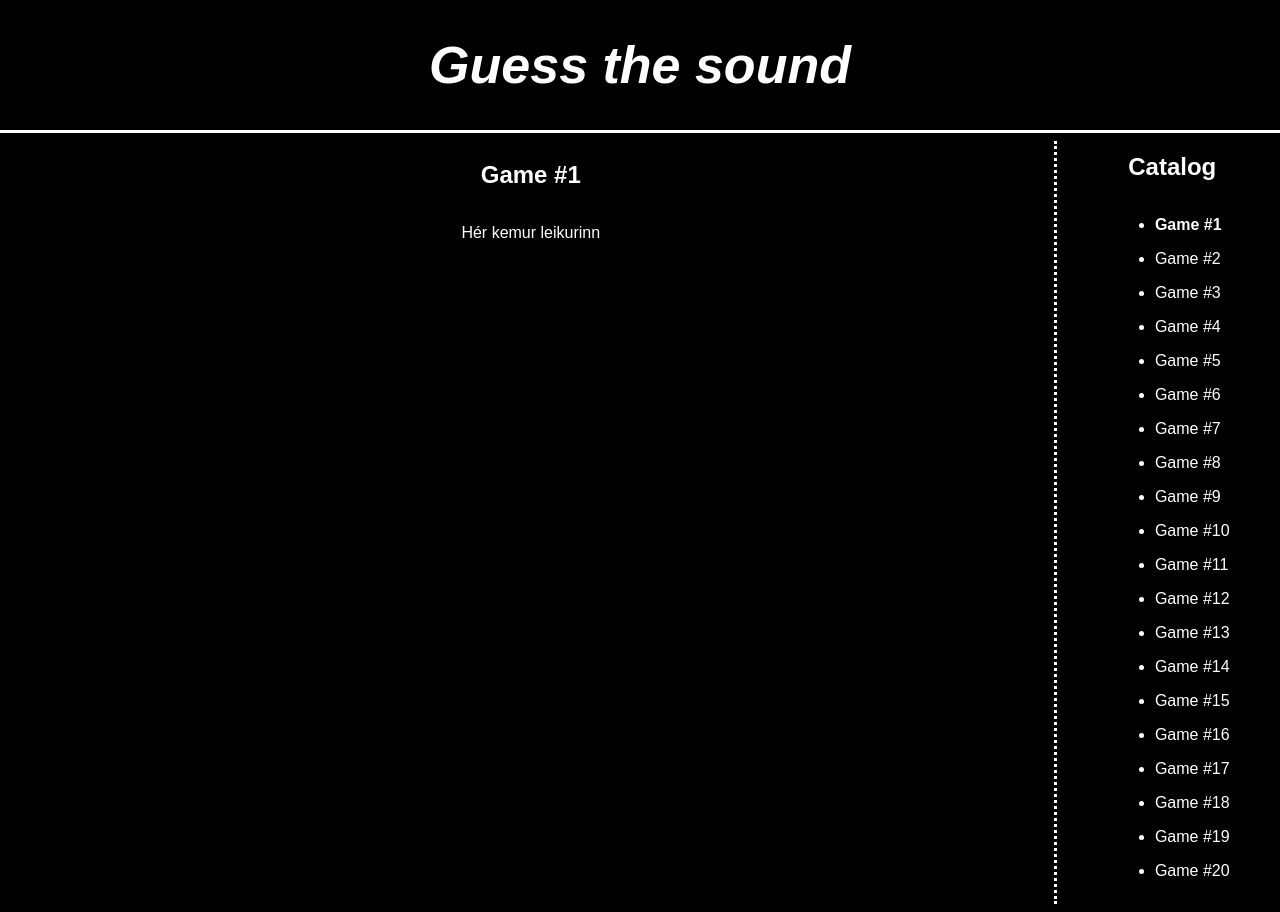
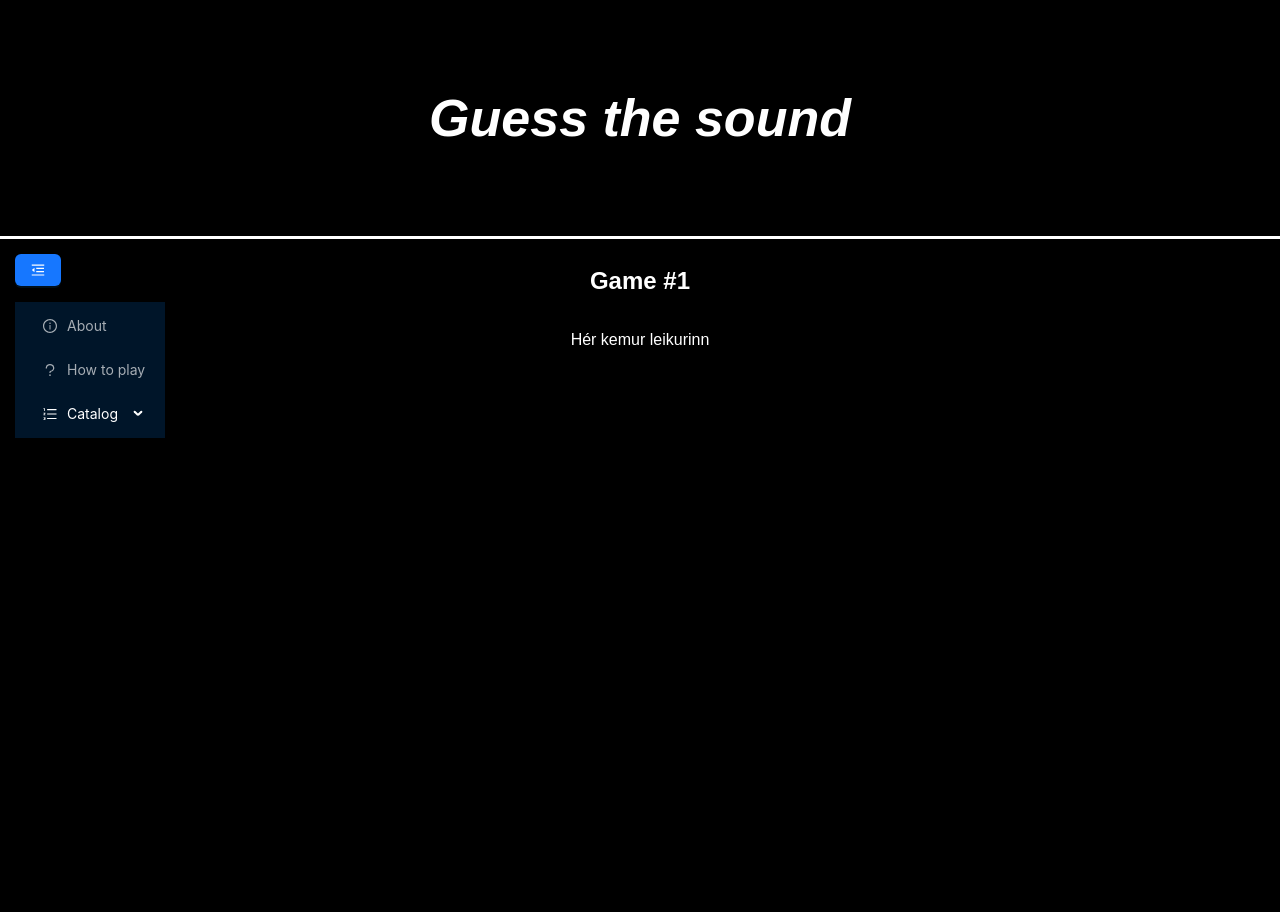
Before and after one commit to SmariF89/guess-sound, a Next.js app: page / in a window 1280 px wide. After the commit the page ends 800 px from the top, so only its background shows below. Built offline with nearby package versions, Linux system fonts and the light colour scheme.

Commit message:
Added a menu for navigation and game selection.

```diff
--- a/src/app/components/Game.tsx
+++ b/src/app/components/Game.tsx
@@ -24,8 +24,8 @@ export default function Game() {
 		<GameContainer>
 			<Banner />
 			<GameAreaContainer>
+				<GameList />
 				<GameArea />
-				<GameList />
 			</GameAreaContainer>
 		</GameContainer>
 	);
--- a/src/app/components/GameArea.tsx
+++ b/src/app/components/GameArea.tsx
@@ -8,7 +8,6 @@ const GameAreaInnerContainer = styled.div`
 	display: flex;
 	flex-direction: column;
 	align-items: center;
-	border-right: dotted;
 	flex-grow: 9;
 	margin: 8px;
 `;
--- a/src/app/components/GameList.tsx
+++ b/src/app/components/GameList.tsx
@@ -1,40 +1,100 @@
 'use client';
 
-import React from 'react';
+import React, { useState } from 'react';
 import { styled } from 'styled-components';
 import useGameContext from '../context/GameContext';
 import { Game } from '../types';
+import { Button, Menu, MenuProps } from 'antd';
+import {
+	InfoCircleOutlined,
+	MenuFoldOutlined,
+	MenuUnfoldOutlined,
+	OrderedListOutlined,
+	QuestionOutlined,
+	RightOutlined,
+} from '@ant-design/icons';
+import { MenuInfo } from 'rc-menu/lib/interface';
 
 const GameListContainer = styled.div`
-	display: flex;
-	flex-direction: column;
-	align-items: center;
-
-	flex-grow: 1;
+	position: absolute;
+	margin: 15px 0px 0px 15px;
 `;
 
 const gameList: Game[] = Array.from(Array(20).keys()).map<Game>((n: number) => {
 	return { num: n + 1 };
 });
 
+type MenuItem = Required<MenuProps>['items'][number];
+
+const getItem = (
+	label: React.ReactNode,
+	key: React.Key,
+	icon?: React.ReactNode,
+	children?: MenuItem[],
+	type?: 'group',
+): MenuItem => {
+	return {
+		key,
+		icon,
+		children,
+		label,
+		type,
+	} as MenuItem;
+};
+
+const menuItems: MenuItem[] = [
+	getItem('About', 'about', <InfoCircleOutlined />),
+	getItem('How to play', 'how-to-play', <QuestionOutlined />),
+	getItem('Catalog', 'catalog', <OrderedListOutlined />, [
+		...gameList.map((game) => {
+			return getItem(`Game #${game.num}`, game.num, <RightOutlined />);
+		}),
+	]),
+];
+
 export default function GameList() {
+	const [menuCollapsed, setMenuCollapsed] = useState(false);
 	const [gameState, setGameState] = useGameContext();
+
+	const onMenuClick = (e: MenuInfo) => {
+		console.log(e);
+
+		switch (e.key) {
+			case 'how-to-play':
+				// TODO: Toggle how-to-play modal
+				break;
+			case 'about':
+				// TODO: Toggle about modal
+				break;
+			default:
+				const key: number | typeof NaN = Number(e.key);
+				if (!isNaN(key)) {
+					setGameState({ type: 'SELECT_GAME', payload: key });
+				}
+		}
+	};
+
 	return (
 		<GameListContainer>
-			<h2>Catalog</h2>
-			<ul>
-				{gameList.map((g) => (
-					<a
-						onClick={(e: React.MouseEvent<HTMLElement>) =>
-							setGameState({ type: 'SELECT_GAME', payload: g.num })
-						}
-					>
-						<li key={g.num}>
-							{gameState.currentGame === g.num ? <b>{`Game #${g.num}`}</b> : <p>{`Game #${g.num}`}</p>}
-						</li>
-					</a>
-				))}
-			</ul>
+			<Button
+				type='primary'
+				onClick={() => {
+					setMenuCollapsed(!menuCollapsed);
+				}}
+				style={{ marginBottom: 16 }}
+			>
+				{menuCollapsed ? <MenuUnfoldOutlined /> : <MenuFoldOutlined />}
+			</Button>
+			<Menu
+				defaultSelectedKeys={['1']}
+				defaultOpenKeys={['sub1']}
+				mode='inline'
+				theme='dark'
+				inlineCollapsed={menuCollapsed}
+				items={menuItems}
+				onClick={onMenuClick}
+				selectedKeys={[gameState.currentGame.toString()]}
+			/>
 		</GameListContainer>
 	);
 }
```
